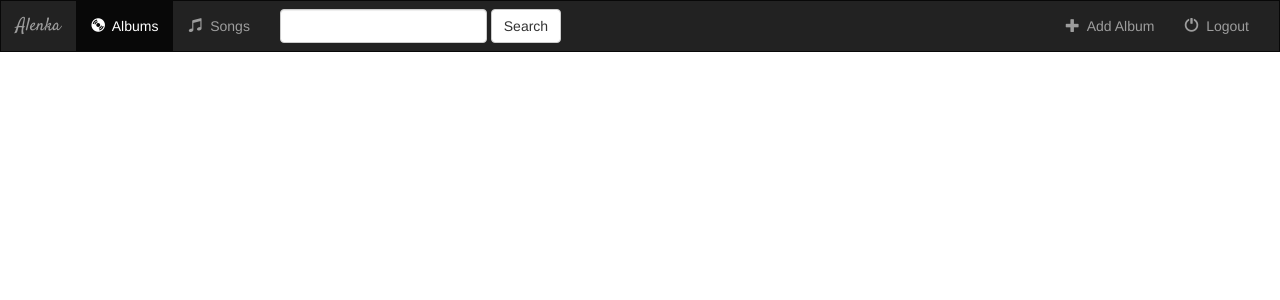
After one commit to alegoriyas/website, a Django app: template website/music/templates/music/base.html in a window 1280 px wide. The commit adds this page. Shown: the top 300 px of the page. Run offline with Django 3.2, Linux system fonts and the light colour scheme; the template is opened without the code that fills it, so the values that code supplies are empty; some libraries are stand-ins or nearby versions.

Commit message:
Creating a base template

```diff
--- /dev/null
+++ b/website/music/templates/music/base.html
@@ -0,0 +1,74 @@
+<!DOCTYPE html>
+
+<html lang="en" xmlns="http://www.w3.org/1999/xhtml">
+<head>
+    <meta charset="utf-8" />
+    <title>{% block title %}Alenka{% endblock %}</title>
+    {% load staticfiles  %}
+    <link href='https://fonts.googleapis.com/css?family=Satisfy' rel='stylesheet' type='text/css' />
+    <link rel="stylesheet" href="https://maxcdn.bootstrapcdn.com/bootstrap/3.3.6/css/bootstrap.min.css">
+    <link rel="stylesheet" type="text/css" href="{% static 'music/style.css' %}" />
+    <script src="https://ajax.googleapis.com/ajax/libs/jquery/1.12.0/jquery.min.js"></script>
+    <script src="https://maxcdn.bootstrapcdn.com/bootstrap/3.3.6/js/bootstrap.min.js"></script>
+</head>
+<body>
+    <nav class="navbar navbar-inverse">     <!--navbar-default-->
+    <div class="container-fluid">
+
+        <!-- Header -->
+        <div class="navbar-header">
+            <button type="button" class="navbar-toggle" data-toggle="collapse" data-target="#topNavBar">
+                <span class="icon-bar"></span>
+                <span class="icon-bar"></span>
+                <span class="icon-bar"></span>
+            </button>
+            <a class="navbar-brand" href="{% url 'music:index' %}">Alenka</a>
+        </div>
+
+        <!-- Items -->
+        <div class="collapse navbar-collapse" id="topNavBar">
+            <ul class="nav navbar-nav">
+                <li class="active">
+                    <a href="{% url 'music:index' %}">
+                        <span class="glyphicon glyphicon-cd" aria-hidden="true"></span>&nbsp;
+                        Albums
+                    </a>
+                </li>
+                <li class="">
+                    <a href="#">
+                        <span class="glyphicon glyphicon-music" aria-hidden="true"></span>&nbsp;
+                        Songs
+                    </a>
+                </li>
+            </ul>
+
+            <form class="navbar-form navbar-left" role="search" method="get" action="#">
+                <div class="form-group">
+                    <input type="text" class="form-control" name="q" value=""/>
+                    <button type="submit" class="btn btn-default">Search</button>
+                </div>
+            </form>
+
+            <ul class="nav navbar-nav navbar-right">
+                <li class="">
+                    <a href="#">
+                        <span class="glyphicon glyphicon-plus" aria-hidden="true"></span>&nbsp;
+                        Add Album
+                    </a>
+                </li>
+                <li class="">
+                    <a href="#">
+                        <span class="glyphicon glyphicon-off" aria-hidden="true"></span>&nbsp;
+                        Logout
+                    </a>
+                </li>
+            </ul>
+
+        </div>
+
+    </div>
+</nav>
+{% block body %}
+{% endblock %}
+</body>
+</html>
```
Also changed, not shown: website/music/templates/music/detail.html (+7 -0 lines), website/music/templates/music/index.html (+4 -64 lines), 1 other file.
